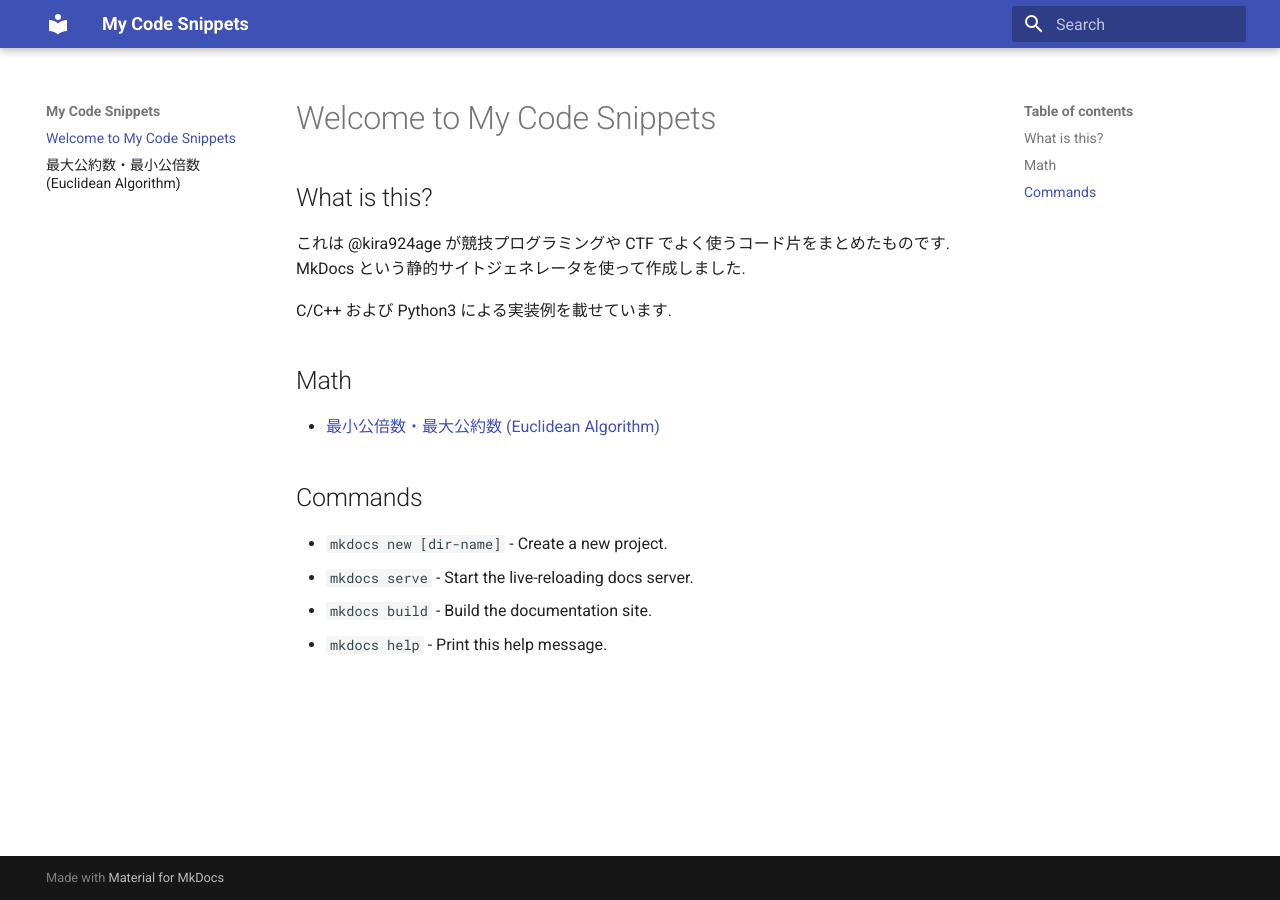
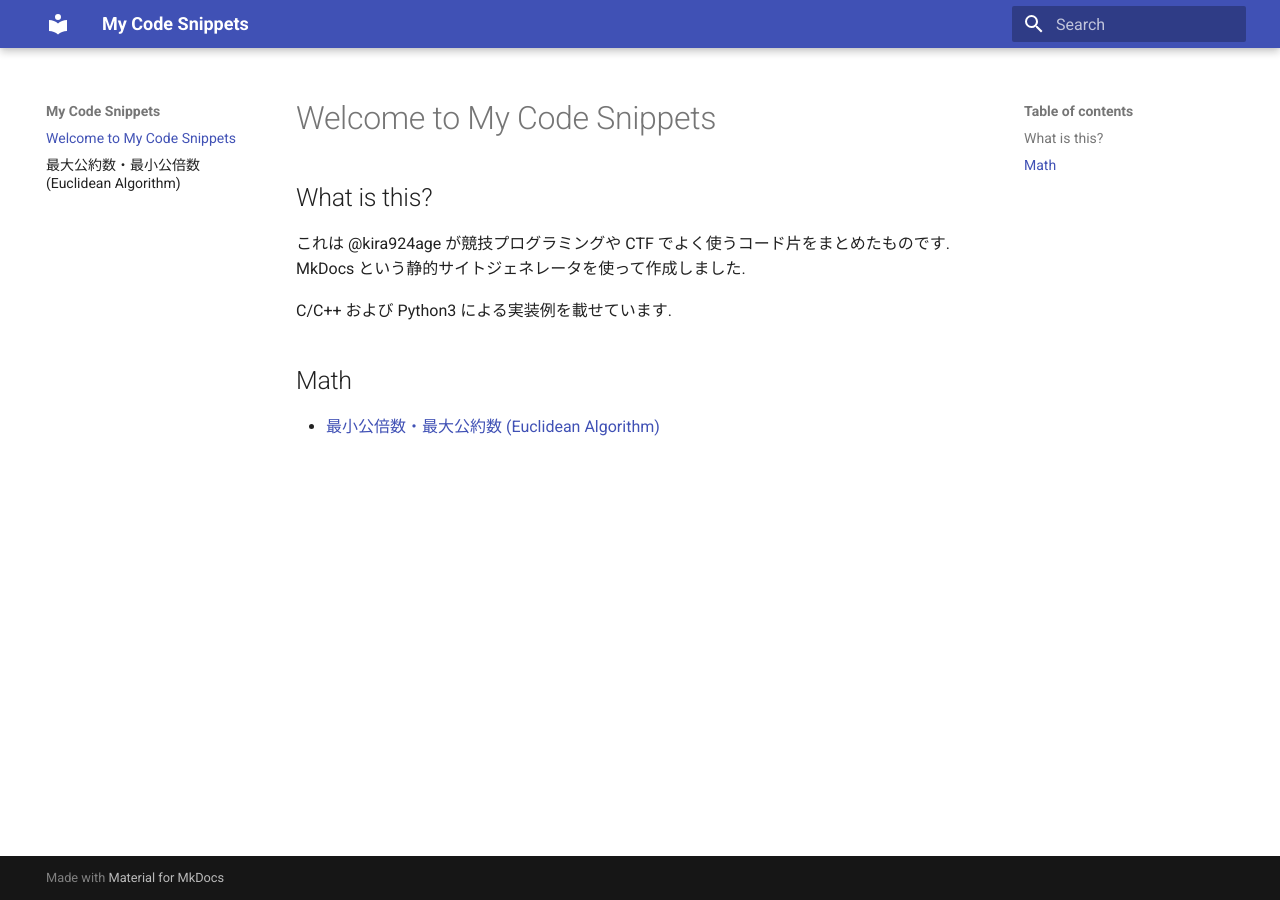
Before and after one commit to kira924age/my-code-snippets, an MkDocs documentation site: the page built from docs/index.md, in a window 1280 px wide. Built offline with MkDocs 1.6.1 and Material for MkDocs 9.7.7, drawn with Linux system fonts in a browser that asks for light colours.

Commit message:
不要な要素を削除した

```diff
--- a/docs/index.md
+++ b/docs/index.md
@@ -9,10 +9,3 @@
 ## Math
 
 - [最小公倍数・最大公約数 (Euclidean Algorithm)](./gcd_lcm)
-
-## Commands
-
-* `mkdocs new [dir-name]` - Create a new project.
-* `mkdocs serve` - Start the live-reloading docs server.
-* `mkdocs build` - Build the documentation site.
-* `mkdocs help` - Print this help message.
```
